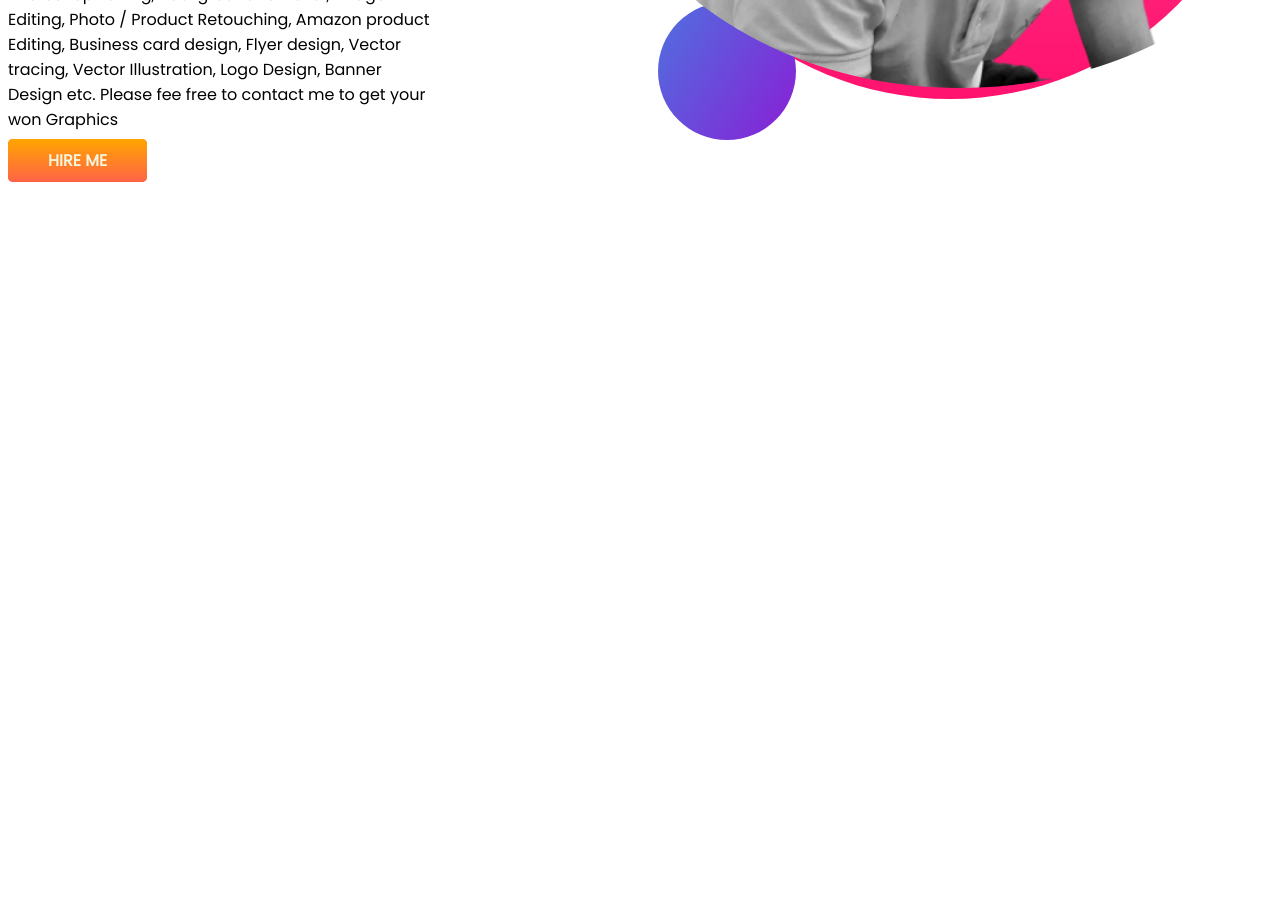
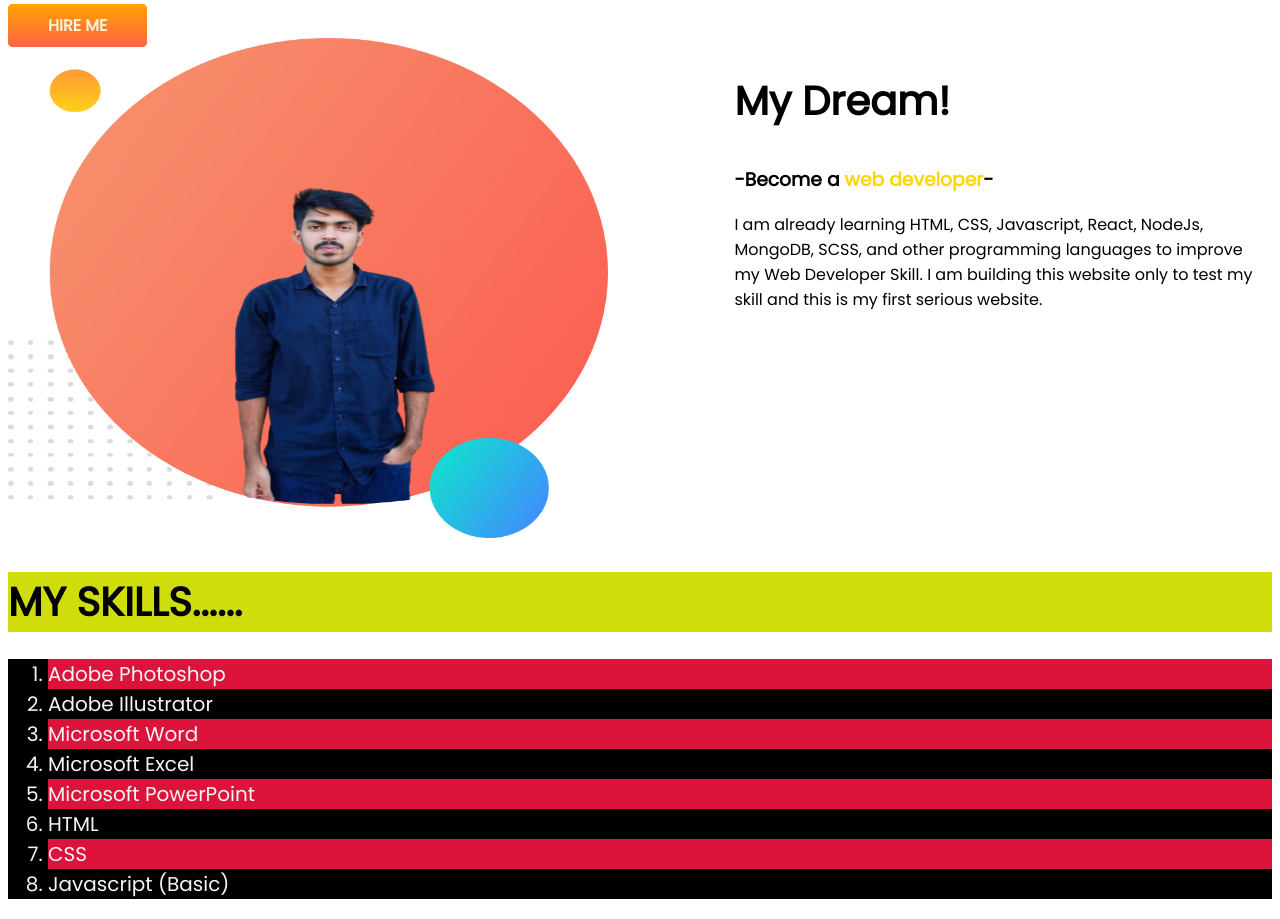
Before and after one commit to Aminulikchy/my-portfolio, a plain HTML site: page index.html in a window 1280 px wide. Shown: the part 553-1472 px from the top of the page. Before the commit the page ends 800 px from the top, so only its background shows below. Drawn offline with Linux system fonts and the light colour scheme.

Commit message:
style added,new p added

```diff
--- a/index.html
+++ b/index.html
@@ -38,6 +38,34 @@
             <img src="images/swccho port.png" alt="">
         </div>
     </section>
+    <section>
+
+        <div class="picphoto"><img src="images/picphoto.png" alt=""></div>
+        <div class="new-half">
+            <h1>My Dream!</h1>
+            <h3>-Become a <span class="web">web developer</span>-</h3>
+            <p>I am already learning HTML, CSS, Javascript, React, NodeJs, MongoDB, SCSS, and other programming
+                languages to
+                improve my Web Developer Skill. I am building this website only to test my skill and this is my first
+                serious website.</p>
+        </div>
+    </section>
+    <h1 class="red">MY SKILLS......</h1>
+    <div class="black">
+        <ol>
+            <li id="ab">Adobe Photoshop</li>
+            <li id="cd">Adobe Illustrator</li>
+            <li id="ab">Microsoft Word</li>
+            <li id="cd">Microsoft Excel</li>
+            <li id="ab"> Microsoft PowerPoint</li>
+            <li id="cd"> HTML</li>
+            <li id="ab">CSS</li>
+            <li id="cd">Javascript (Basic)</li>
+
+        </ol>
+    </div>
+
+
 </body>
 
 </html>
--- a/style.css
+++ b/style.css
@@ -24,3 +24,24 @@ section{
     text-decoration: none;
     padding: 10px 40px ;
 }
+.web{
+    color: gold;
+}
+.new-half{
+    width:50%;
+   padding-left: 10%;
+} img{
+    height: 500px; width: 600px;
+}
+.red{
+    background-color: rgba(207, 221, 8, 0.979); color: black;
+}
+.black{
+    background-color: black; font-size: 20px; color: whitesmoke;
+}
+   #ab{
+       background-color: crimson;
+   }
+    #cd{  background-color: black;
+
+   }
```
Also changed, not shown: images/my-bg.png (deleted), images/picphoto.png (added), showOff/my photo.jpg (added), 1 other file.
